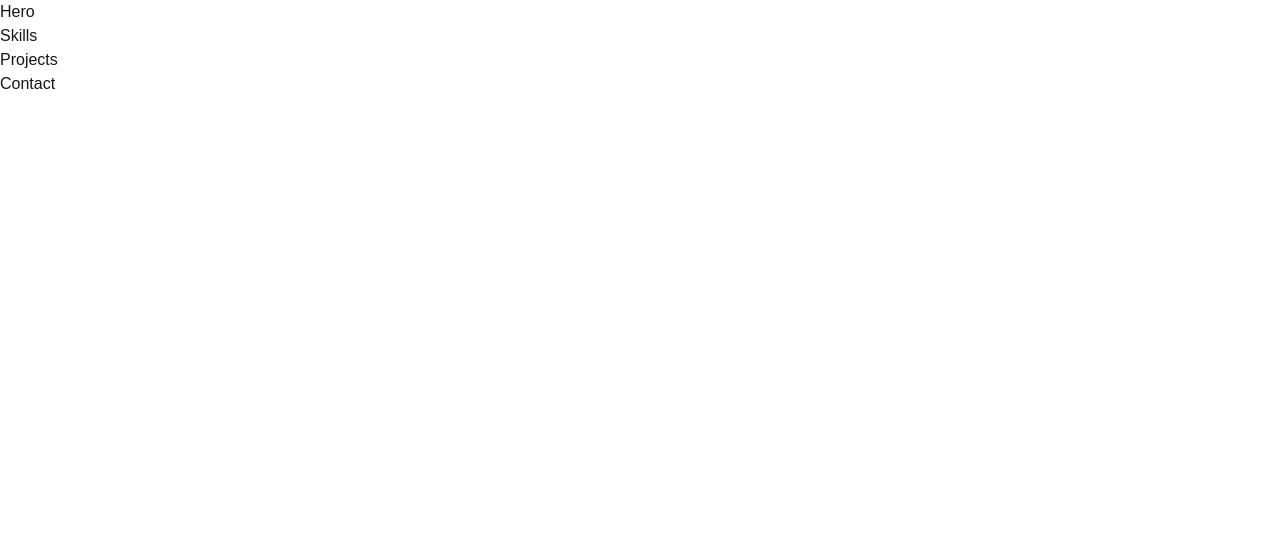
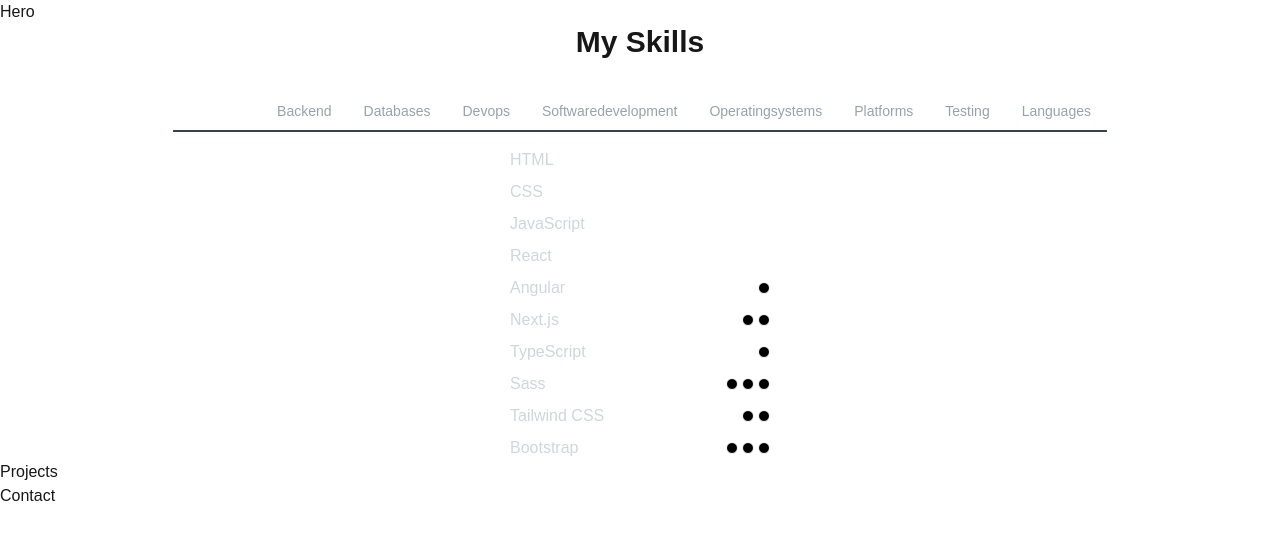
Before and after one commit to SebastianR0589/sebastian_riedel_portfolio_page, a Next.js app: page / in a window 1280 px wide. Shown: the top 540 px of the page. Built offline with nearby package versions, Linux system fonts and the light colour scheme.

Commit message:
First version of skills section added

```diff
--- /dev/null
+++ b/components/Skills.jsx
@@ -0,0 +1,105 @@
+"use client";
+
+import { useState } from "react";
+import SkillsTabsModel from "./SkillsTabsModel";
+
+export default function Skills() {
+ const [activeTab, setActiveTab] = useState("frontend");
+
+ const categories = ["frontend", "backend", "databases","devops", "softwaredevelopment", "operatingsystems", "platforms", "testing", "languages", ];
+
+  const skills = {
+  frontend: [
+    { name: "HTML", level: 5 },
+    { name: "CSS", level: 5 },
+    { name: "JavaScript", level: 5 },
+    { name: "React", level: 5 },
+    { name: "Angular", level: 4 },
+    { name: "Next.js", level: 3 },
+    { name: "TypeScript", level: 4 },
+    { name: "Sass", level: 2 },
+    { name: "Tailwind CSS", level: 3 },
+    { name: "Bootstrap", level: 2 },
+  ],
+  backend: [
+    { name: "Node.js", level: 2 },
+    { name: "Express.js", level: 2 },
+    { name: "Nest.js", level: 2 },
+    { name: "Java Spring Boot", level: 1 },
+    { name: "REST API", level: 3 },
+    { name: "GraphQL", level: 3 },
+  ],
+  databases: [
+    { name: "MongoDB", level: 2 },
+    { name: "MySQL", level: 2 },
+    { name: "PostgreSQL", level: 2 },
+  ],
+  devops: [
+    { name: "Git", level: 4 },
+    { name: "CI/CD (Jenkins)", level: 1 },
+  ],
+  softwaredevelopment: [
+    {name: "C++", level: 3},
+    {name: "Java", level: 1},
+  ],
+  operatingsystems: [
+    {name: "Windows", level: 5},
+    {name: "Linux", level: 2},
+    {name: "MacOS", level: 2},
+  ],
+  platforms: [
+    {name: "Microsoft PowerApps", level: 2},
+    {name: "Cplace", level: 2},
+    {name: "Wordpress", level: 3},
+    {name: "Archer", level: 2},
+  ],
+  testing: [
+    {name: "Jest", level: 1},
+    {name: "Cypress", level: 1},
+    {name: "Selenium", level: 1},
+  ],
+  languages:[
+    {name: "German", level: 5},
+    {name: "English", level: 4},
+  ]
+};
+  return (
+   <section className="w-full">
+      <h1 className="text-3xl font-bold mb-8 text-center">My Skills</h1>
+
+<div className="flex justify-center mb-4">
+  <div className="inline-flex border-b-2 border-gray-700">
+    {categories.map((cat) => (
+      <button
+        key={cat}
+        onClick={() => setActiveTab(cat)}
+        className={`px-4 py-2 text-sm font-medium transition ${
+          activeTab === cat
+            ? "border-b-2 border-white text-white"
+            : "text-gray-400 hover:text-white"
+        }`}
+      >
+        {cat.charAt(0).toUpperCase() + cat.slice(1)}
+      </button>
+    ))}
+  </div>
+  </div>
+
+
+<div className="flex justify-center mt-4">
+  <div className="w-full max-w-sm text-gray-300">
+       {activeTab === "frontend" && <SkillsTabsModel skills={skills.frontend} />}
+        {activeTab === "backend" && <SkillsTabsModel skills={skills.backend} />}
+         {activeTab === "databases" && <SkillsTabsModel skills={skills.databases} />}
+          {activeTab === "devops" && <SkillsTabsModel skills={skills.devops} />}
+           {activeTab === "softwaredevelopment" && <SkillsTabsModel skills={skills.softwaredevelopment} />}
+            {activeTab === "operatingsystems" && <SkillsTabsModel skills={skills.operatingsystems} />}
+             {activeTab === "platforms" && <SkillsTabsModel skills={skills.platforms} />}
+              {activeTab === "testing" && <SkillsTabsModel skills={skills.testing} />}
+        {activeTab === "languages" && <SkillsTabsModel skills={skills.languages} />}
+      </div>
+      </div>
+
+    </section>
+  );
+}
--- a/components/Skills.tsx
+++ /dev/null
@@ -1,4 +0,0 @@
-export default function Skills() {
-  return (
-    <h1>Skills</h1>
-  )}
--- /dev/null
+++ b/components/SkillsTabsModel.jsx
@@ -0,0 +1,27 @@
+export default function SkillsTabsModel({ skills }) {
+  return (
+    <div className="flex flex-col gap-2">
+      {skills.map((skill) => (
+        <div
+          key={skill.name}
+          className="flex justify-center items-center gap-6"
+        >
+
+          <span className="text-left w-40">{skill.name}</span>
+          <div className="flex gap-1">
+            {[1, 2, 3, 4, 5].map((i) => (
+              <span
+                key={i}
+                className={`w-3 h-3 rounded-full ${
+                  i <= skill.level
+                    ? "bg-white"
+                    : "bg-black border border-white"
+                }`}
+              ></span>
+            ))}
+          </div>
+        </div>
+      ))}
+    </div>
+  );
+}
--- a/tsconfig.json
+++ b/tsconfig.json
@@ -22,6 +22,6 @@
       "@/*": ["./*"]
     }
   },
-  "include": ["next-env.d.ts", "**/*.ts", "**/*.tsx", ".next/types/**/*.ts"],
+  "include": ["next-env.d.ts", "**/*.ts", "**/*.tsx", ".next/types/**/*.ts", "components/Contact.jsx", "components/Hero.jsx", "components/Projects.jsx", "components/Skills.jsx"],
   "exclude": ["node_modules"]
 }
```
Also changed, not shown: components/Contact.jsx (renamed from components/Contact.tsx), components/Hero.jsx (renamed from components/Hero.tsx), components/Projects.jsx (renamed from components/Projects.tsx).
